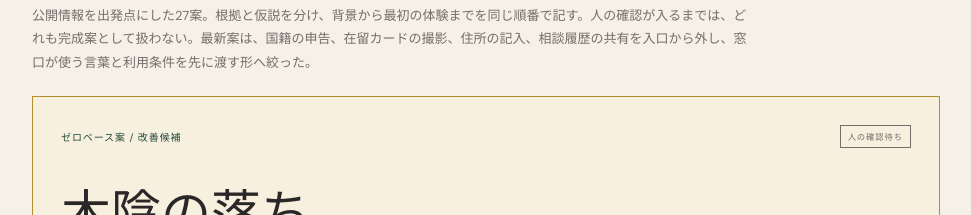
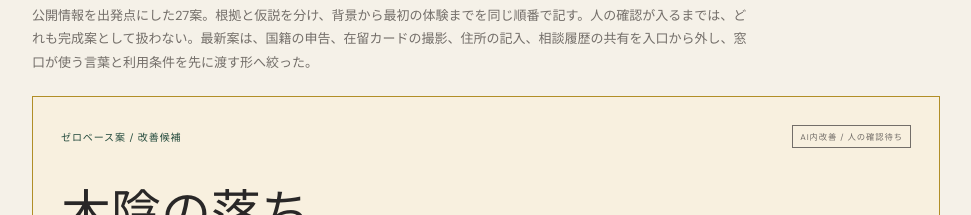
Before and after one commit to YashunX/Branco, a Next.js app: page /reports in a window 1280 px wide. Shown: the part 1062-1277 px from the top of the page, without its empty margins (272-1243 px from the left). Built offline with nearby package versions, Linux system fonts and the light colour scheme.

Commit message:
Derive candidate verification status

```diff
--- a/src/app/reports/page.tsx
+++ b/src/app/reports/page.tsx
@@ -28,6 +28,9 @@ export default function Reports() {
   const reviewQuestions: ReviewQuestion[] = harness.reviewQuestions;
   const archiveObservations: ArchiveObservation[] = harness.archiveObservations;
   const loopSources = harness.branches.flatMap((branch) => branch.loops.flatMap((loop) => loop.sources));
+  const unverifiedBranchIds = new Set(harness.branches
+    .filter((branch) => Boolean(branch.loops.at(-1)))
+    .map((branch) => branch.id));
   const sources = [...archiveObservations.flatMap((item) => item.sources), ...loopSources]
     .filter((source, index, items) => items.findIndex((other) => other.url === source.url) === index);
 
@@ -54,7 +57,7 @@ export default function Reports() {
           const prototype = prototypes[index] ?? generatedPreviews[brief.id] ?? { front: "プレビュー準備中", inside: brief.title, interaction: "この案の最初の体験を、次のループで具体化します。" };
           const steps = [brief.background, brief.tension, brief.redefinition];
           return <article className={`story-candidate ${index === 0 ? "primary-story" : index === 1 ? "secondary-story" : index === 2 || index === 3 ? "tertiary-story" : "quaternary-story"}`} key={brief.id}>
-            <header><span>{brief.role}</span><small>{index >= 20 ? "AI内改善 / 人の確認待ち" : brief.status}</small></header>
+            <header><span>{brief.role}</span><small>{unverifiedBranchIds.has(brief.id) ? "AI内改善 / 人の確認待ち" : brief.status}</small></header>
             <div className="story-title"><h3>{brief.title}</h3><p>{brief.line}</p></div>
             <div className="story-flow">{steps.map((step, stepIndex) => <div key={storySteps[stepIndex]}><span>0{stepIndex + 1}</span><section><b>{storySteps[stepIndex]}</b><p>{step}</p></section></div>)}</div>
             <div className="story-scene"><span>最初の10秒</span><p>{brief.presentationScene}</p><div className="story-object"><div>{prototype.front}</div><div>{prototype.inside}</div></div><small>{prototype.interaction}</small></div>
```
